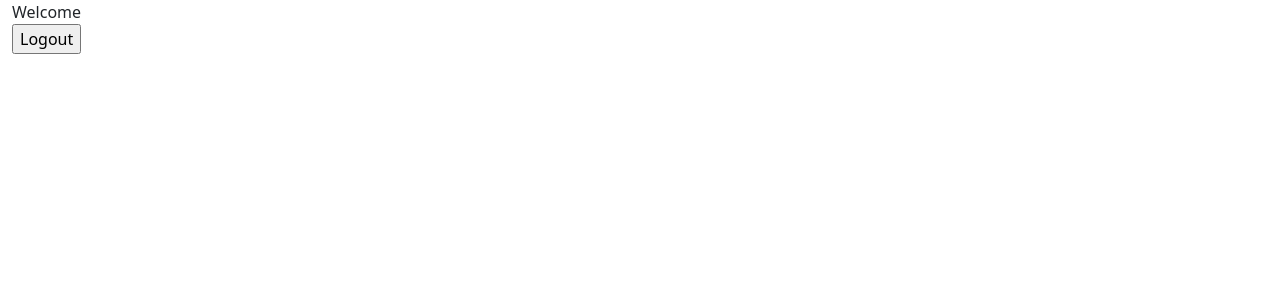
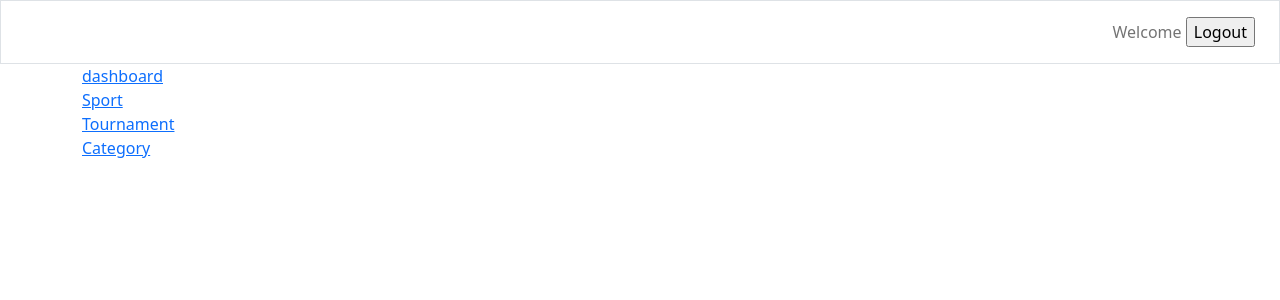
Before and after one commit to The-manpreet-singh/resulting-ui, a React (Create React App) app: page / in a window 1280 px wide. Before the commit this address led to /home. Shown: the top 300 px of the page. Built offline with nearby package versions, Linux system fonts and the light colour scheme; sample sign-in values are in the browser's storage.

Commit message:
dashboard Sport Tournament Category section Architecture done

```diff
--- /dev/null
+++ b/src/components/Category/Category.js
@@ -0,0 +1,11 @@
+import React from 'react'
+
+const Category = () => {
+    return (
+        <div>
+            <h1>Category sec</h1>
+        </div>
+    )
+}
+
+export default Category
--- /dev/null
+++ b/src/components/Dashboard/Dashboard.js
@@ -0,0 +1,6 @@
+const Dashboard = ()=>{
+    return(
+      <h1>Dashboard</h1>
+    )
+    }
+    export default Dashboard;
--- /dev/null
+++ b/src/components/Home.css
@@ -0,0 +1,7 @@
+.navBar{
+    background-color: aqua;
+    margin: 0;
+    padding: 0;
+}
+.border{
+}
--- a/src/components/Home.js
+++ b/src/components/Home.js
@@ -1,8 +1,17 @@
 import React from "react";
 //import { useHistory  } from "react-router-dom";
 import { getUser, removeUserSession } from "../Utils/Common";
+import { Navbar,Container,Col,Row} from "react-bootstrap";
+import { BrowserRouter as Router, Switch, Redirect,Route } from "react-router-dom";
+import {Link} from "react-router-dom";
+import "./Home.css";
+import Dashboard from "./Dashboard/Dashboard";
+import Sport from "./Sport/Sport";
+import Tournament from "./Tournament/Tournament";
+import Category from "./Category/Category";
+export const Home = (props) => {
 
-export const Home = (props) => {
+
   const user = getUser();
   //let history = useHistory();
   const handleLogout = () => {
@@ -12,11 +21,49 @@ export const Home = (props) => {
   };
   return (
     <>
-    <div className="container-fluid">
-      Welcome {user.fname}
-      <br />
-      <input type="button" value="Logout" onClick={handleLogout} />
-    </div>
+    <Router>
+    <div className="container-fluid border">
+<Navbar>
+<Container fluid>
+    {/* <Navbar.Brand href="#home">Navbar with text</Navbar.Brand> */}
+    <Navbar.Toggle />
+    <Navbar.Collapse className="justify-content-end">
+      <Navbar.Text>
+       Welcome {user.fname} {user.lname} <input type="button" value="Logout" onClick={handleLogout} />
+      </Navbar.Text>
+    </Navbar.Collapse>
+  </Container>
+</Navbar>
+
+</div>
+<Container >
+  <Row>
+    <Col sm={4}>
+    <Link to="/dashboard">dashboard</Link><br/>
+    <Link to="/sport">Sport</Link><br/>
+    <Link to="/tournament">Tournament</Link><br/>
+    <Link to="/category">Category</Link><br/>
+
+
+    </Col>
+    <Col xs={8}>
+    <div className="content">
+          <Switch>
+           <Route exact path="/dashboard" component={Dashboard} />
+           <Route exact path="/sport" component={Sport} />
+           <Route exact path="/tournament" component={Tournament} />
+           <Route exact path="/category" component={Category} />
+            <Redirect to="/" />
+          </Switch>
+        </div>
+
+    </Col>
+
+  </Row>
+
+</Container>
+
+      </Router>
 
     </>
   );
--- /dev/null
+++ b/src/components/Sport/Sport.js
@@ -0,0 +1,10 @@
+const Sport = () => {
+    return (
+        <div>
+            <h1>
+            Sport sec
+            </h1>
+        </div>
+    )
+}
+export default Sport;
--- /dev/null
+++ b/src/components/Tournament/Tournament.js
@@ -0,0 +1,12 @@
+import React from 'react'
+
+ const Tournament = () => {
+    return (
+        <div>
+            <h1>
+            Tournament sec
+            </h1>
+        </div>
+    )
+}
+export default Tournament
--- a/src/containers/App.js
+++ b/src/containers/App.js
@@ -2,9 +2,10 @@ import React from "react";
 import Login from "../components/login/Login";
 import { Home } from "../components/Home";
 
-import { BrowserRouter as Router, Switch, Redirect } from "react-router-dom";
+import { BrowserRouter as Router, Switch, Redirect,Route } from "react-router-dom";
 import PrivateRoute from "../Utils/PrivateRoute";
 import PublicRoute from "../Utils/PublicRoute";
+
 
 function App() {
   return (
@@ -21,6 +22,7 @@ function App() {
           <Switch>
             <PublicRoute exact path="/" component={Login} />
             <PrivateRoute exact path="/home" component={Home} />
+
             <Redirect to="/" />
           </Switch>
         </div>
```
Also changed, not shown: gitcmd.txt (added).
